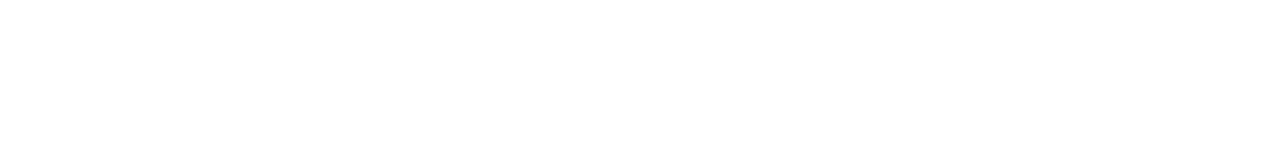
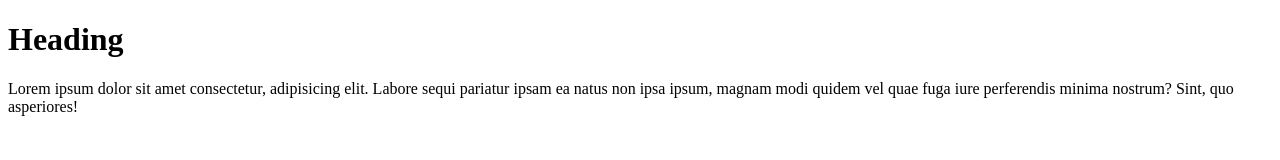
Before and after one commit to HrishikeshPK/testing, a plain HTML site: page index.html in a window 1280 px wide. Drawn offline with Linux system fonts and the light colour scheme.

Commit message:
new para

```diff
--- a/index.html
+++ b/index.html
@@ -6,6 +6,7 @@
     <title>Document</title>
 </head>
 <body>
-
+    <h1>Heading</h1>
+    <p>Lorem ipsum dolor sit amet consectetur, adipisicing elit. Labore sequi pariatur ipsam ea natus non ipsa ipsum, magnam modi quidem vel quae fuga iure perferendis minima nostrum? Sint, quo asperiores!</p>
 </body>
 </html>
```
